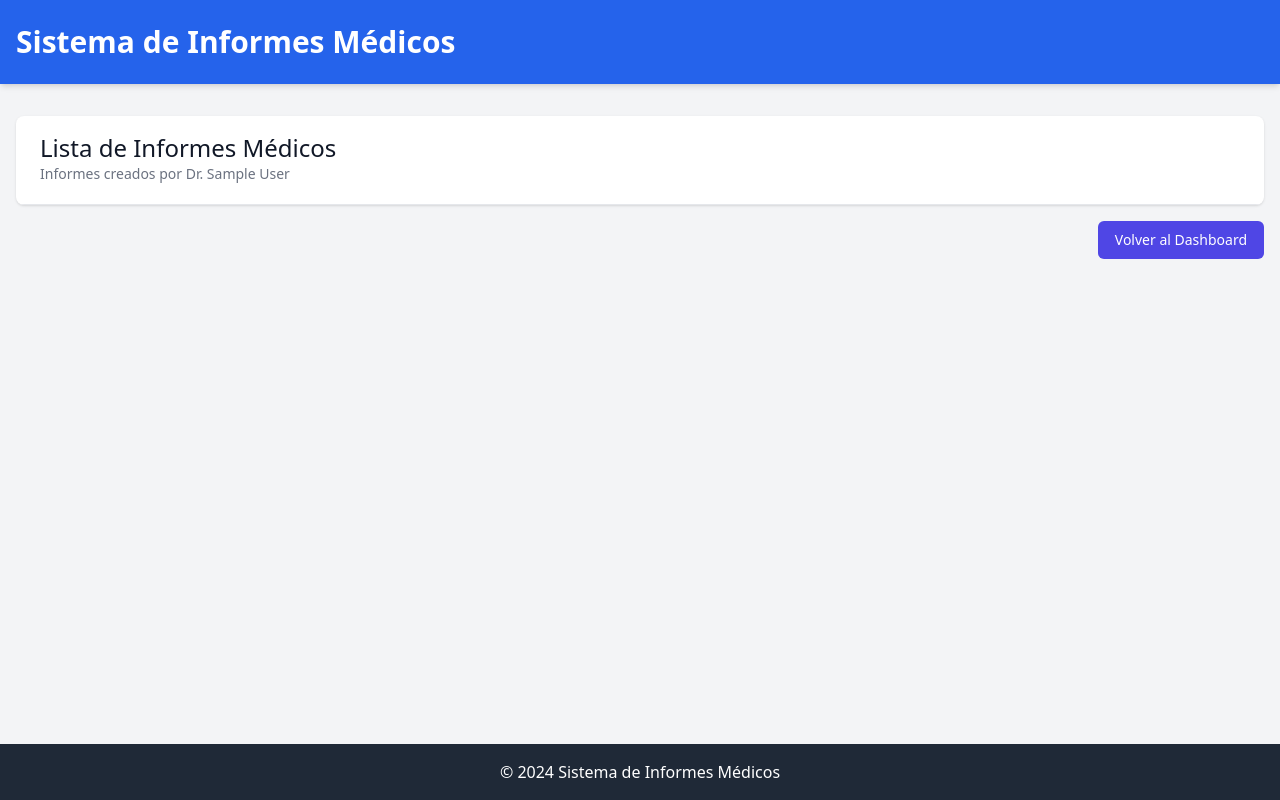
After one commit to CesarEduL/InformesMedicosPython, a Flask app: page /lista_informes in a window 1280 px wide. The commit adds this page. Run offline with Flask 3, Linux system fonts and the light colour scheme; the visitor is signed in with stand-in values (Sample User, id 1); data that the repository does not hold is empty; parts of the project's set-up code (start-up, migrations or seed data) failed here and were passed over; some libraries are stand-ins or nearby versions.

Commit message:
Functional Doctor side

```diff
--- a/Python/app/app.py
+++ b/Python/app/app.py
@@ -1,4 +1,4 @@
-from flask import Flask, render_template, request, jsonify, redirect, url_for, session
+from flask import Flask, render_template, request, jsonify, redirect, url_for, session, flash
 from modules.firebase_module import inicializar_firebase, obtener_firestore, verificar_dni_medico
 from modules.api_module import cargar_token, obtener_nombre_paciente
 from modules.pdf_module import crear_pdf
@@ -17,6 +17,8 @@ API_TOKEN = cargar_token()
 
 @app.route('/')
 def index():
+    if 'nombre_medico' in session:
+        return redirect(url_for('dashboard'))
     return redirect(url_for('login'))
 
 @app.route('/login', methods=['GET', 'POST'])
@@ -26,10 +28,24 @@ def login():
         medico = verificar_dni_medico(dni)
         if medico:
             session['nombre_medico'] = medico['nombre']
-            return redirect(url_for('informe_medico'))
+            session['dni_medico'] = dni
+            flash('Inicio de sesión exitoso', 'success')
+            return redirect(url_for('dashboard'))
         else:
-            return render_template('login.html', error="DNI no encontrado en el sistema")
+            flash('DNI no encontrado en el sistema', 'error')
     return render_template('login.html')
+
+@app.route('/logout')
+def logout():
+    session.clear()
+    flash('Has cerrado sesión correctamente', 'success')
+    return redirect(url_for('login'))
+
+@app.route('/dashboard')
+def dashboard():
+    if 'nombre_medico' not in session:
+        return redirect(url_for('login'))
+    return render_template('dashboard.html', nombre_medico=session['nombre_medico'])
 
 @app.route('/informe_medico', methods=['GET', 'POST'])
 def informe_medico():
@@ -52,7 +68,8 @@ def informe_medico():
             'diagnostico': diagnostico,
             'tratamiento': tratamiento,
             'medico': session['nombre_medico'],
-            'fecha': datetime.now().strftime('%d/%m/%Y')
+            'dni_medico': session['dni_medico'],
+            'fecha': datetime.now().strftime('%d/%m/%Y %H:%M:%S')
         })
 
         # Crear el PDF
@@ -61,6 +78,43 @@ def informe_medico():
         return jsonify({'message': 'Informe guardado exitosamente', 'pdf_file': pdf_file_name})
 
     return render_template('informe_medico.html', nombre_medico=session['nombre_medico'])
+
+@app.route('/lista_informes')
+def lista_informes():
+    if 'dni_medico' not in session:
+        return redirect(url_for('login'))
+
+    # Obtener todos los informes del médico actual
+    informes = db_firestore.collection('pacientes').where('dni_medico', '==', session['dni_medico']).stream()
+    lista_informes = [{**informe.to_dict(), 'id': informe.id} for informe in informes]
+
+    return render_template('lista_informes.html', informes=lista_informes)
+
+@app.route('/editar_informe/<string:dni_paciente>', methods=['GET', 'POST'])
+def editar_informe(dni_paciente):
+    if 'nombre_medico' not in session:
+        return redirect(url_for('login'))
+
+    ref = db_firestore.collection('pacientes').document(dni_paciente)
+    informe = ref.get()
+
+    if not informe.exists:
+        flash('Informe no encontrado', 'error')
+        return redirect(url_for('lista_informes'))
+
+    if request.method == 'POST':
+        # Actualizar el informe
+        ref.update({
+            'nombre_paciente': request.form['nombre_paciente'],
+            'diagnostico': request.form['diagnostico'],
+            'tratamiento': request.form['tratamiento'],
+            'informe': request.form['informe'],
+            'fecha_actualizacion': datetime.now().strftime('%d/%m/%Y %H:%M:%S')
+        })
+        flash('Informe actualizado exitosamente', 'success')
+        return redirect(url_for('lista_informes'))
+
+    return render_template('editar_informe.html', informe=informe.to_dict(), dni_paciente=dni_paciente)
 
 @app.route('/autocompletar_nombre', methods=['POST'])
 def autocompletar_nombre():
--- a/Python/app/templates/informe_medico.html
+++ b/Python/app/templates/informe_medico.html
@@ -46,4 +46,9 @@
     </div>
     <div id="mensaje" class="px-4 py-5 sm:px-6 text-green-600 font-medium"></div>
 </div>
+<div class="mt-4 text-right">
+    <a href="{{ url_for('dashboard') }}" class="inline-flex items-center px-4 py-2 border border-transparent text-sm font-medium rounded-md text-white bg-indigo-600 hover:bg-indigo-700 focus:outline-none focus:ring-2 focus:ring-offset-2 focus:ring-indigo-500">
+        Volver al Dashboard
+    </a>
+</div>
 {% endblock %}
--- /dev/null
+++ b/Python/app/templates/lista_informes.html
@@ -0,0 +1,50 @@
+{% extends "base.html" %}
+
+{% block title %}Lista de Informes{% endblock %}
+
+{% block content %}
+<div class="bg-white shadow overflow-hidden sm:rounded-lg">
+    <div class="px-4 py-5 sm:px-6">
+        <h2 class="text-2xl leading-6 font-medium text-gray-900">Lista de Informes Médicos</h2>
+        <p class="mt-1 max-w-2xl text-sm text-gray-500">Informes creados por Dr. {{ session['nombre_medico'] }}</p>
+    </div>
+    <div class="border-t border-gray-200">
+        <ul class="divide-y divide-gray-200">
+            {% for informe in informes %}
+            <li class="px-4 py-4 sm:px-6">
+                <div class="flex items-center justify-between">
+                    <p class="text-sm font-medium text-indigo-600 truncate">
+                        {{ informe.nombre_paciente }}
+                    </p>
+                    <div class="ml-2 flex-shrink-0 flex">
+                        <p class="px-2 inline-flex text-xs leading-5 font-semibold rounded-full bg-green-100 text-green-800">
+                            {{ informe.fecha }}
+                        </p>
+                    </div>
+                </div>
+                <div class="mt-2 sm:flex sm:justify-between">
+                    <div class="sm:flex">
+                        <p class="flex items-center text-sm text-gray-500">
+                            DNI: {{ informe.dni_paciente }}
+                        </p>
+                        <p class="mt-2 flex items-center text-sm text-gray-500 sm:mt-0 sm:ml-6">
+                            Diagnóstico: {{ informe.diagnostico }}
+                        </p>
+                    </div>
+                    <div class="mt-2 flex items-center text-sm text-gray-500 sm:mt-0">
+                        <a href="{{ url_for('editar_informe', dni_paciente=informe.dni_paciente) }}" class="font-medium text-indigo-600 hover:text-indigo-500">
+                            Editar
+                        </a>
+                    </div>
+                </div>
+            </li>
+            {% endfor %}
+        </ul>
+    </div>
+</div>
+<div class="mt-4 text-right">
+    <a href="{{ url_for('dashboard') }}" class="inline-flex items-center px-4 py-2 border border-transparent text-sm font-medium rounded-md text-white bg-indigo-600 hover:bg-indigo-700 focus:outline-none focus:ring-2 focus:ring-offset-2 focus:ring-indigo-500">
+        Volver al Dashboard
+    </a>
+</div>
+{% endblock %}
```
Also changed, not shown: Python/app/templates/dashboard.html (added, +35 -0 lines), Python/app/templates/editar_informe.html (added, +48 -0 lines).
